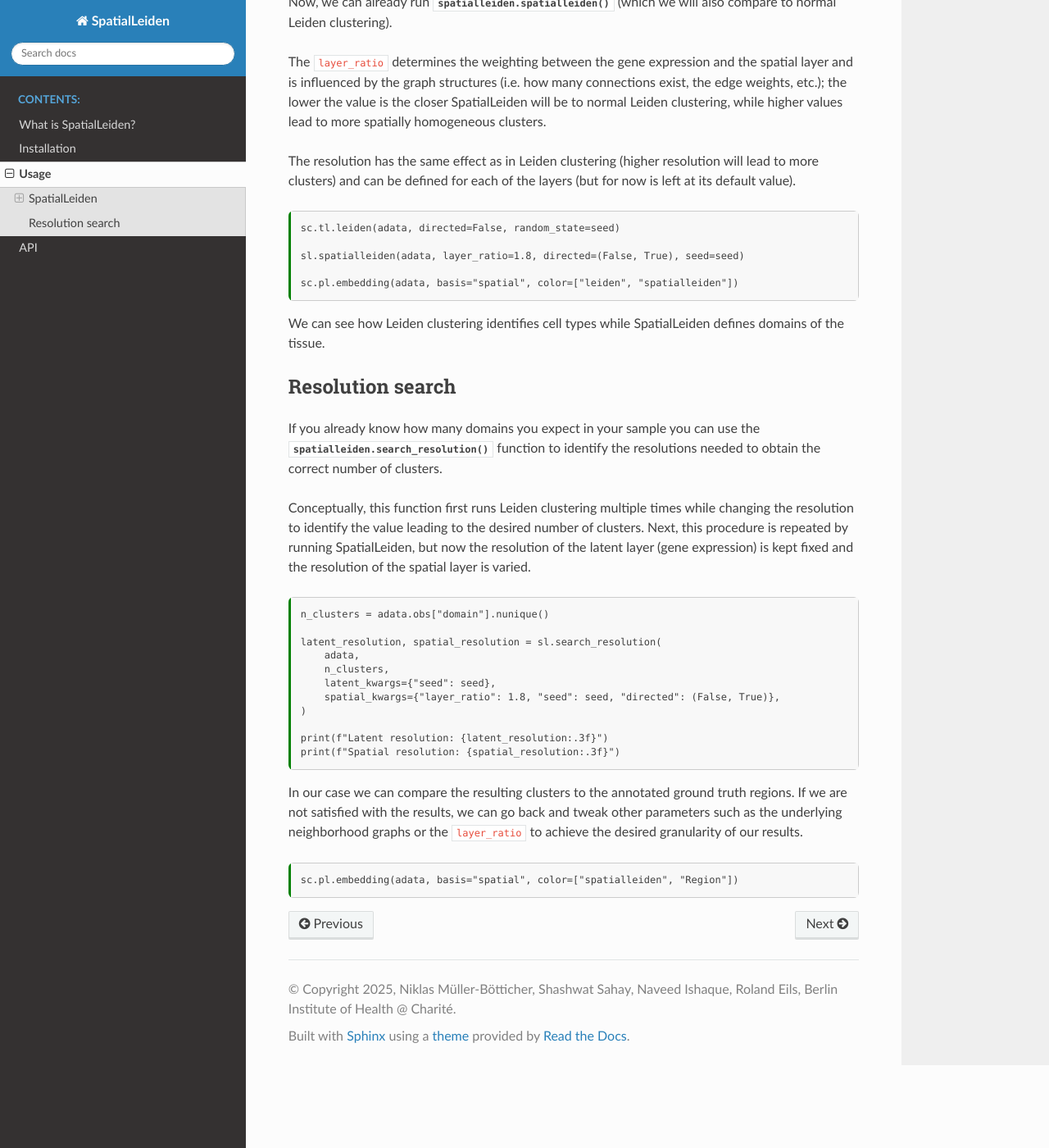
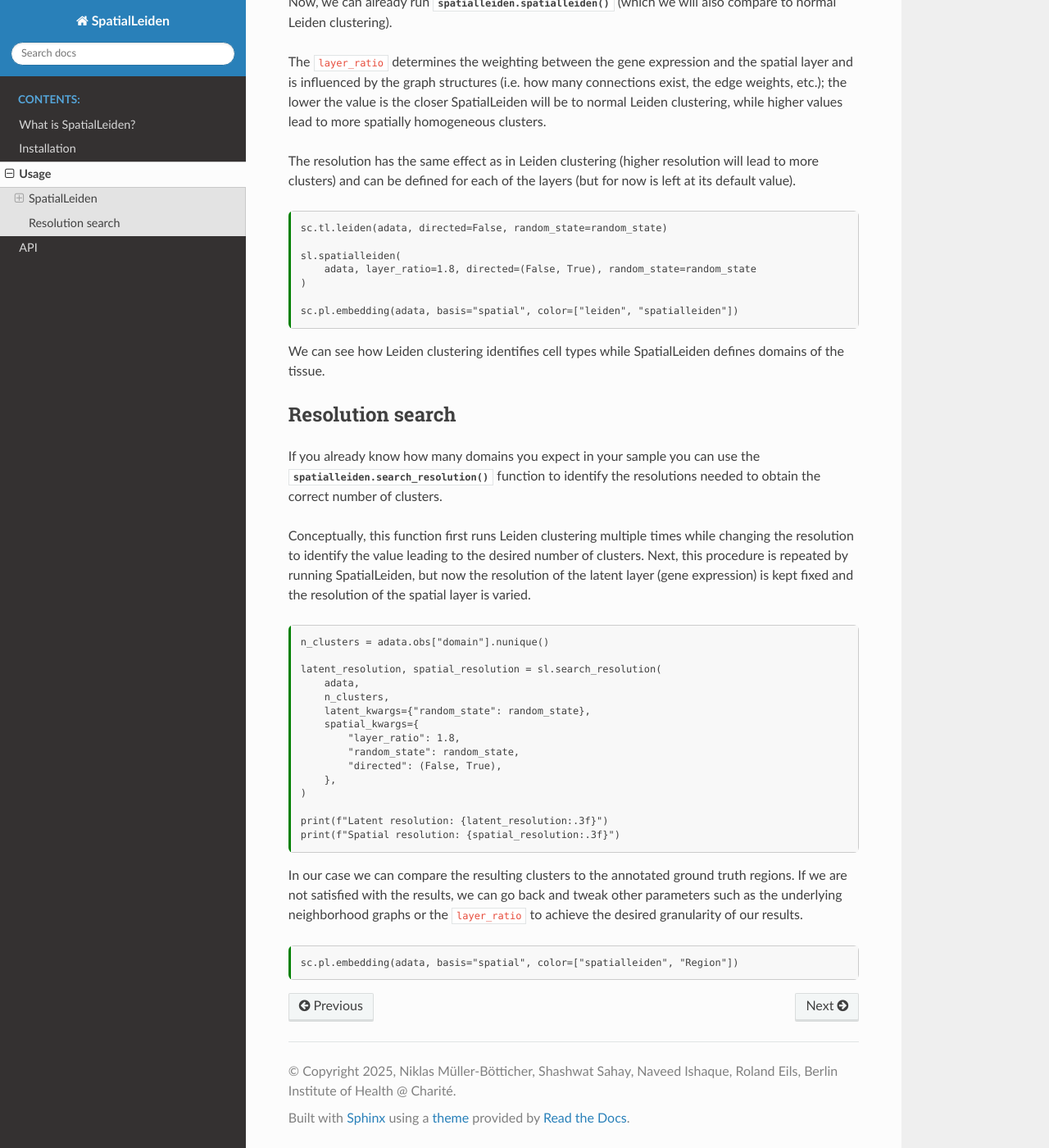
Before and after one commit to HiDiHlabs/SpatialLeiden, a Sphinx documentation site: the page built from docs/source/usage.md, in a window 1280 px wide and 1400 px high, scrolled down 1929 px. Shown: the whole window at 82% size. Built offline with Sphinx 7.4.7 and the Read the Docs theme 3.1.0, drawn with Linux system fonts in a browser that asks for light colours; some of the changed text lies outside the part shown.

Commit message:
replace seed with random_state

````diff
--- a/docs/source/usage.md
+++ b/docs/source/usage.md
@@ -43,7 +43,7 @@ import scanpy as sc
 import spatialleiden as sl
 import squidpy as sq
 
-seed = 42
+random_state = 42
 ```
 
 The data set consists of 155 genes and ~5,500 cells including their annotation for the cell type as well as domains.
@@ -56,9 +56,9 @@ We will do some standard preprocessing by log-transforming the data and then usi
 
 ```{code-cell} ipython3
 sc.pp.log1p(adata)
-sc.pp.pca(adata, random_state=seed)
+sc.pp.pca(adata, random_state=random_state)
 
-sc.pp.neighbors(adata, random_state=seed)
+sc.pp.neighbors(adata, random_state=random_state)
 ```
 
 ### Building spatial neighbor graphs
@@ -104,9 +104,11 @@ The `layer_ratio` determines the weighting between the gene expression and the s
 The resolution has the same effect as in Leiden clustering (higher resolution will lead to more clusters) and can be defined for each of the layers (but for now is left at its default value).
 
 ```{code-cell} ipython3
-sc.tl.leiden(adata, directed=False, random_state=seed)
+sc.tl.leiden(adata, directed=False, random_state=random_state)
 
-sl.spatialleiden(adata, layer_ratio=1.8, directed=(False, True), seed=seed)
+sl.spatialleiden(
+    adata, layer_ratio=1.8, directed=(False, True), random_state=random_state
+)
 
 sc.pl.embedding(adata, basis="spatial", color=["leiden", "spatialleiden"])
 ```
@@ -127,8 +129,12 @@ n_clusters = adata.obs["domain"].nunique()
 latent_resolution, spatial_resolution = sl.search_resolution(
     adata,
     n_clusters,
-    latent_kwargs={"seed": seed},
-    spatial_kwargs={"layer_ratio": 1.8, "seed": seed, "directed": (False, True)},
+    latent_kwargs={"random_state": random_state},
+    spatial_kwargs={
+        "layer_ratio": 1.8,
+        "random_state": random_state,
+        "directed": (False, True),
+    },
 )
 
 print(f"Latent resolution: {latent_resolution:.3f}")
````
Also changed, not shown: 1 other file.
